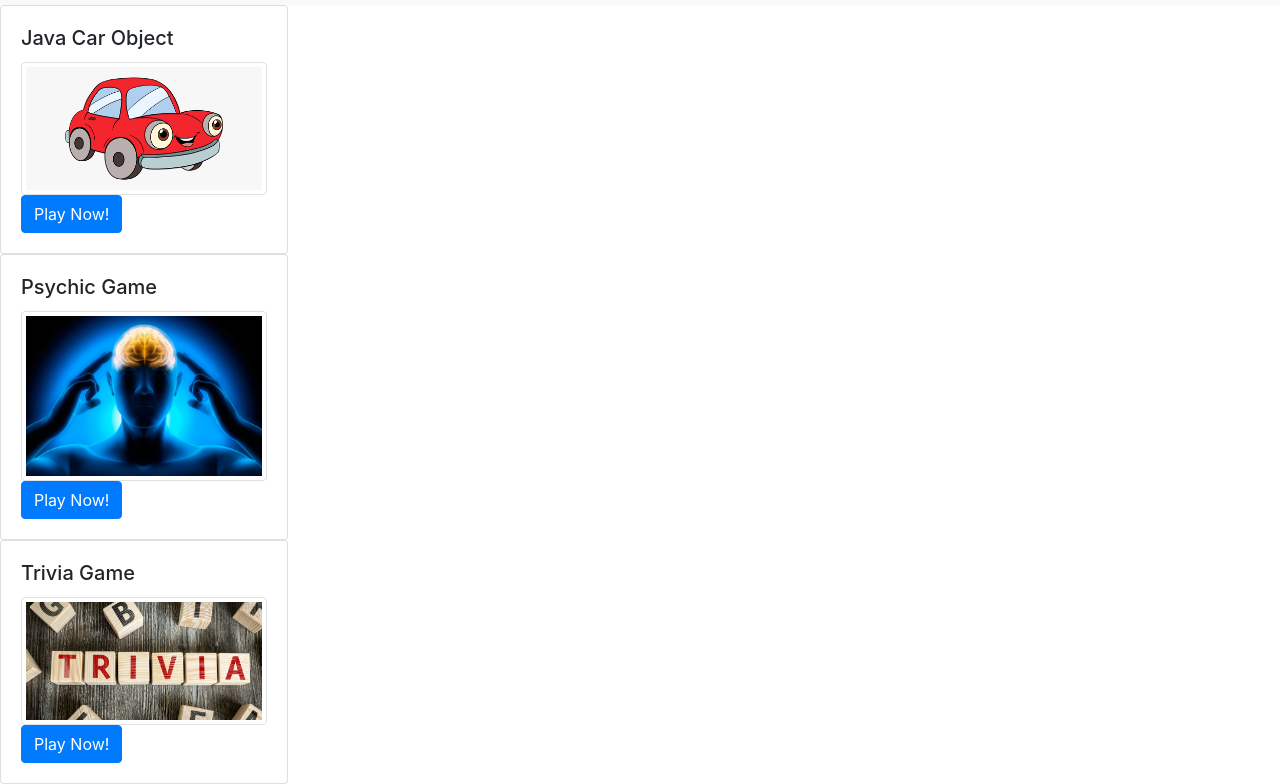
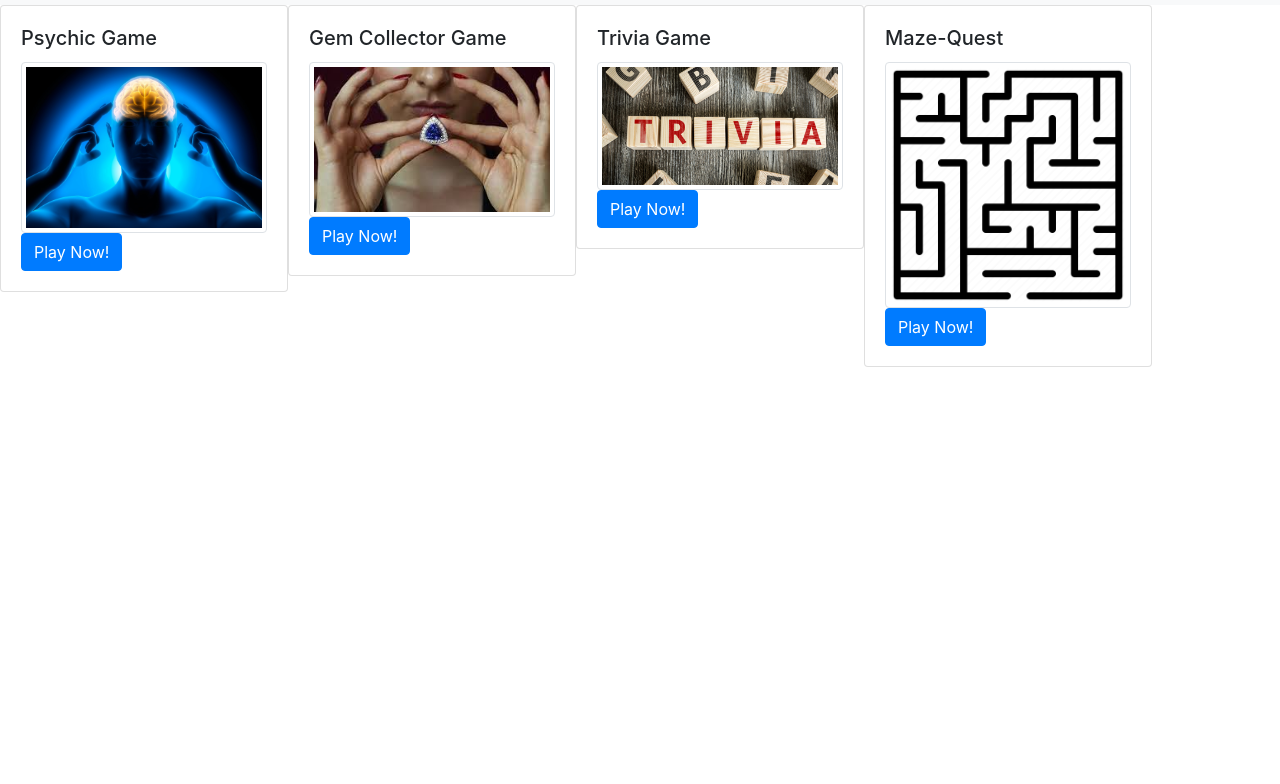
Before and after one commit to mrv5122/Bootstrap-Portfolio, a plain HTML site: page portfolio.html in a window 1280 px wide. Shown: the part 51-835 px from the top of the page. After the commit the page ends 800 px from the top, so only its background shows below. Drawn offline with nearby package versions, Linux system fonts and the light colour scheme; files that its build step writes are made by us from their sources.

Commit message:
css and portfolio updates

```diff
--- a/assets/css/style.css
+++ b/assets/css/style.css
@@ -15,23 +15,32 @@
     padding: 20px 10px 10px 20px;
 }
 
+#game-thumbnail {
+    float: left;
+}
 /* media queries */
-/* Extra small devices (phones, 600px and down) */
-@media only screen and (max-width: 600px) {
+
+@media only screen and (max-width: 640px) {
+    header {
+      position: static;
+    }
     nav {
         object-fit: cover;
     }
 }
-
-/* Small devices (portrait tablets and large phones, 600px and up) */
-@media only screen and (min-width: 600px) {
-
+   /* for tablets */
+   @media only screen and (max-width: 768px) {
+    nav {
+        object-fit: cover;
+    }
+    [class*="col-"] {
+    width: 100%;
+   }
 }
 
-/* Medium devices (landscape tablets, 768px and up) */
-@media only screen and (min-width: 768px) {
-}
-
-/* Large devices (laptops/desktops, 992px and up) */
-@media only screen and (min-width: 992px) {
-}
+   /*for computers */
+   @media only screen and (max-width: 980px) {
+     [class*="col-"] {
+       width: 100%;
+     }
+   }
--- a/portfolio.html
+++ b/portfolio.html
@@ -40,15 +40,11 @@
             </form>
         </div>
     </nav>
+
+
     <!-- images with links to project websites -->
-    <div class="card" style="width: 18rem;" id="game-thumbnail">
-        <div class="card-body" >
-            <h5 class="card-title">Java Car Object</h5>
-            <img src="assets/images/car.jpg" alt="RPS" class="img-thumbnail">
-            <a href="#" class="btn btn-primary">Play Now!</a>
-        </div>
-    </div>
 
+    <!-- Psychic Game -->
     <div class="card" style="width: 18rem;" id="game-thumbnail">
         <div class="card-body">
             <h5 class="card-title">Psychic Game</h5>
@@ -57,11 +53,30 @@
         </div>
     </div>
 
+    <!-- Gem Collector Game -->
+    <div class="card" style="width: 18rem;" id="game-thumbnail">
+        <div class="card-body">
+            <h5 class="card-title">Gem Collector Game</h5>
+            <img src="assets/images/gemcollector.jpg" alt="gemGame" class="img-thumbnail">
+            <a href="https://mrv5122.github.io/unit-4-game/" class="btn btn-primary">Play Now!</a>
+        </div>
+    </div>
+
+<!-- Trivia Game -->
     <div class="card" style="width: 18rem;" id="game-thumbnail">
         <div class="card-body">
             <h5 class="card-title">Trivia Game</h5>
             <img src="assets/images/trivia.jpg" alt="triviaGame" class="img-thumbnail">
             <a href="https://mrv5122.github.io/TriviaGame/" class="btn btn-primary">Play Now!</a>
+        </div>
+    </div>
+
+    <!-- Group Project 1 -->
+    <div class="card" style="width: 18rem;" id="game-thumbnail">
+        <div class="card-body">
+            <h5 class="card-title">Maze-Quest</h5>
+            <img src="assets/images/maze.jpg" alt="triviaGame" class="img-thumbnail">
+            <a href="https://peiyuwu9.github.io/group_project_1_maze_quest/" class="btn btn-primary">Play Now!</a>
         </div>
     </div>
 
```
Also changed, not shown: assets/images/gemcollector.jpg (added), assets/images/maze.jpg (added).
